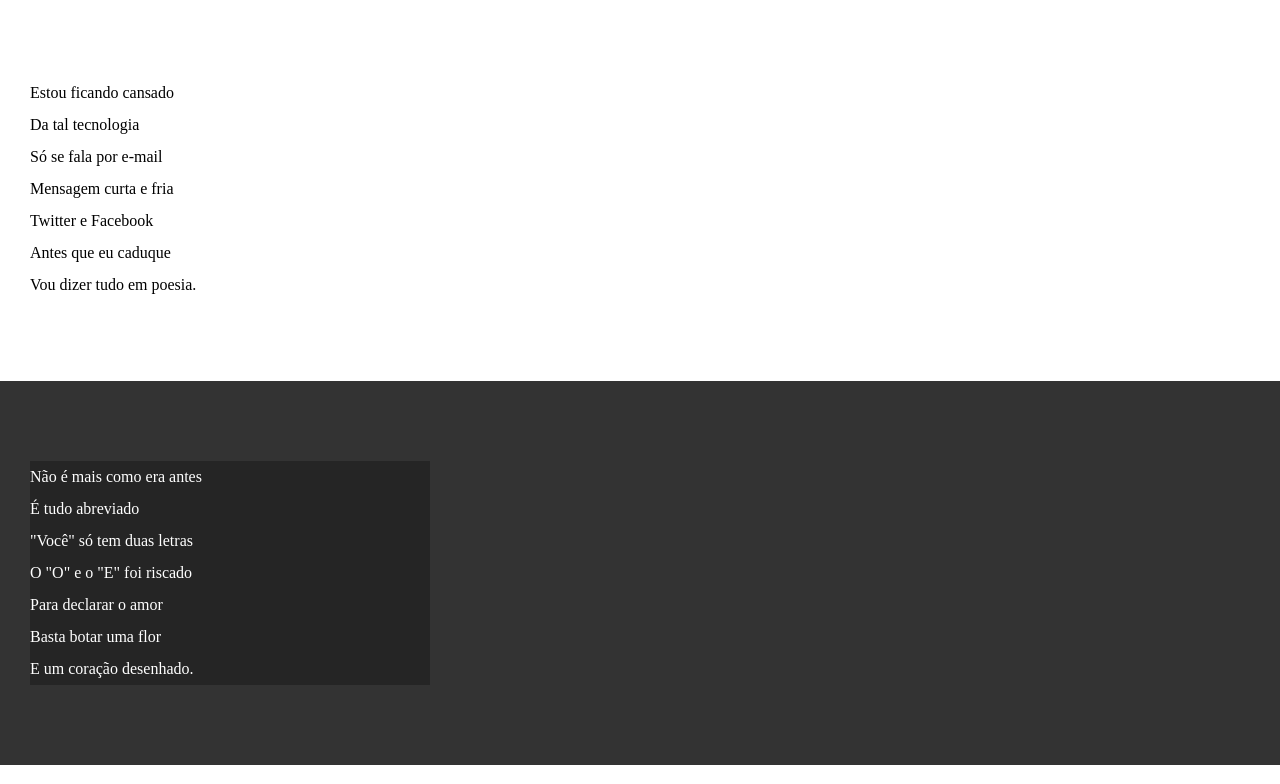
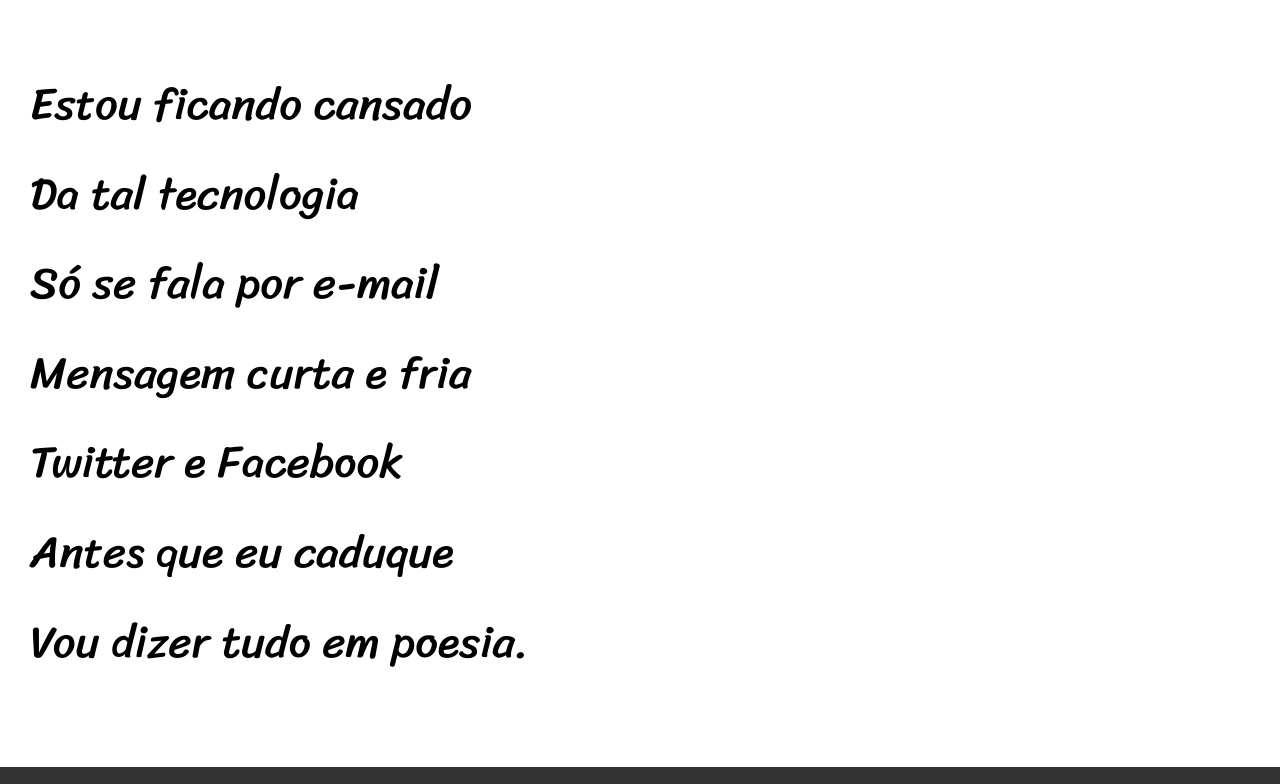
Before and after one commit to juarez6210/html-css, a plain HTML site: page d-12/index.html in a window 1280 px wide. Shown: the part 58-842 px from the top of the page. Drawn offline with Linux system fonts and the light colour scheme.

Commit message:
atualização de estilo desafio 12

```diff
--- a/d-12/estilo/style.css
+++ b/d-12/estilo/style.css
@@ -1,14 +1,25 @@
 @charset "UTF-8";
+
+@import url('https://fonts.googleapis.com/css2?family=Montserrat:ital,wght@0,100;0,200;0,700;0,800;0,900;1,200;1,500;1,600;1,900&family=Passion+One&family=Sriracha&display=swap');
+
+@import url('https://fonts.googleapis.com/css2?family=Montserrat:ital,wght@0,100;0,200;0,700;0,800;0,900;1,200;1,500;1,600;1,900&family=Sriracha&display=swap');
+:root {
+    --fonte1: Verdana, Geneva, Tahoma, sans-serif;
+    --fonte2: 'Passion One', cursive;
+    --fonte3: 'Sriracha', cursive;
+
+}
 
 * {
     margin: 0px;
     padding: 0px;
+    font-size: 1em;
 }
 
 html, body {
     min-height: 100vh;
     background-color: black;
-    color: white;
+    font-family: var(--fonte1);
 
 }
 
@@ -21,6 +32,8 @@ header {
 header > h1 {
     padding-top: 50px;
     font-variant: small-caps;
+    font-family: var(--fonte2);
+    font-size: 10vw;
 }
 
 header > p {
@@ -43,6 +56,8 @@ section {
     padding-bottom: 10vh;
     line-height: 2em;
     padding-left: 30px;
+    font-family: var(--fonte3);
+    font-size: 3.5vw;
 
 }
 
@@ -57,7 +72,8 @@ section.imagem {
 }
 
 section.imagem > p {
-    width: 400px;
+    display: inline-block;
+    padding: 5px;
     background-color: rgba(0, 0, 0, 0.267);
 }
 
```
